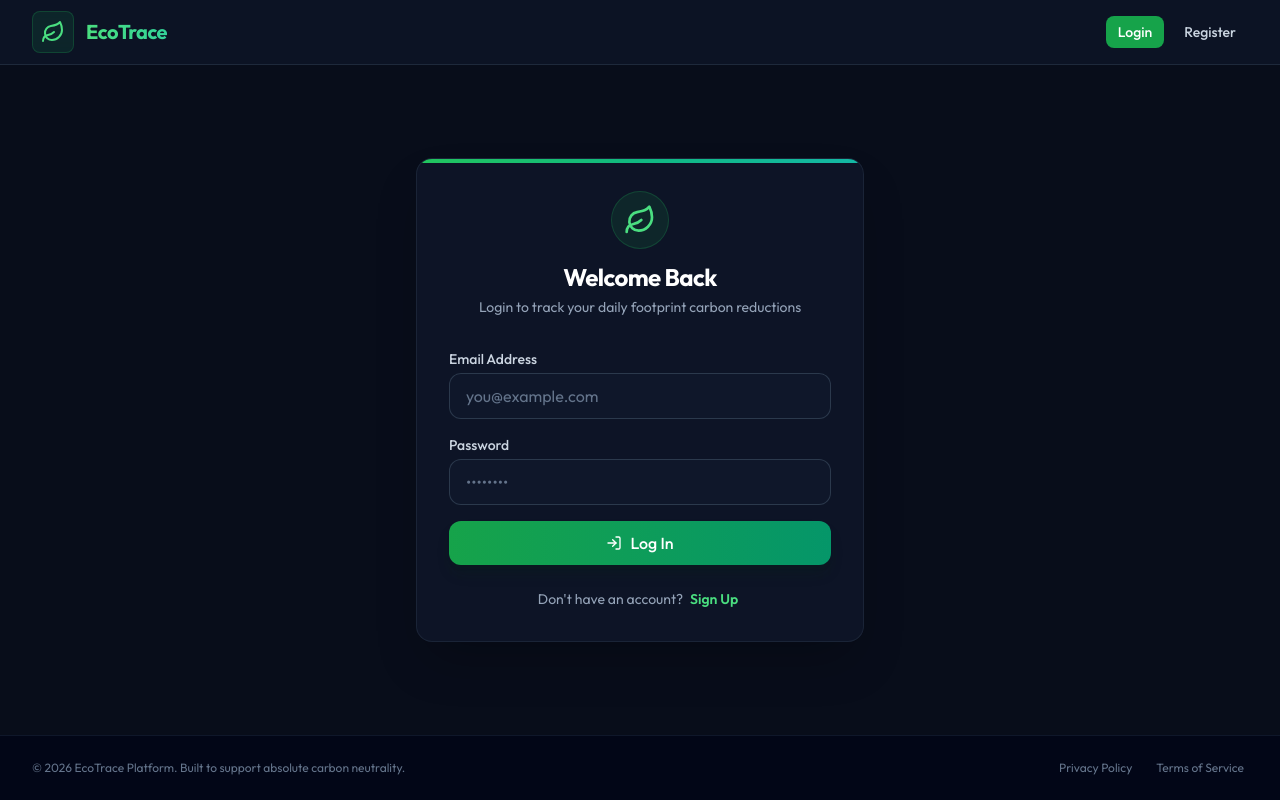
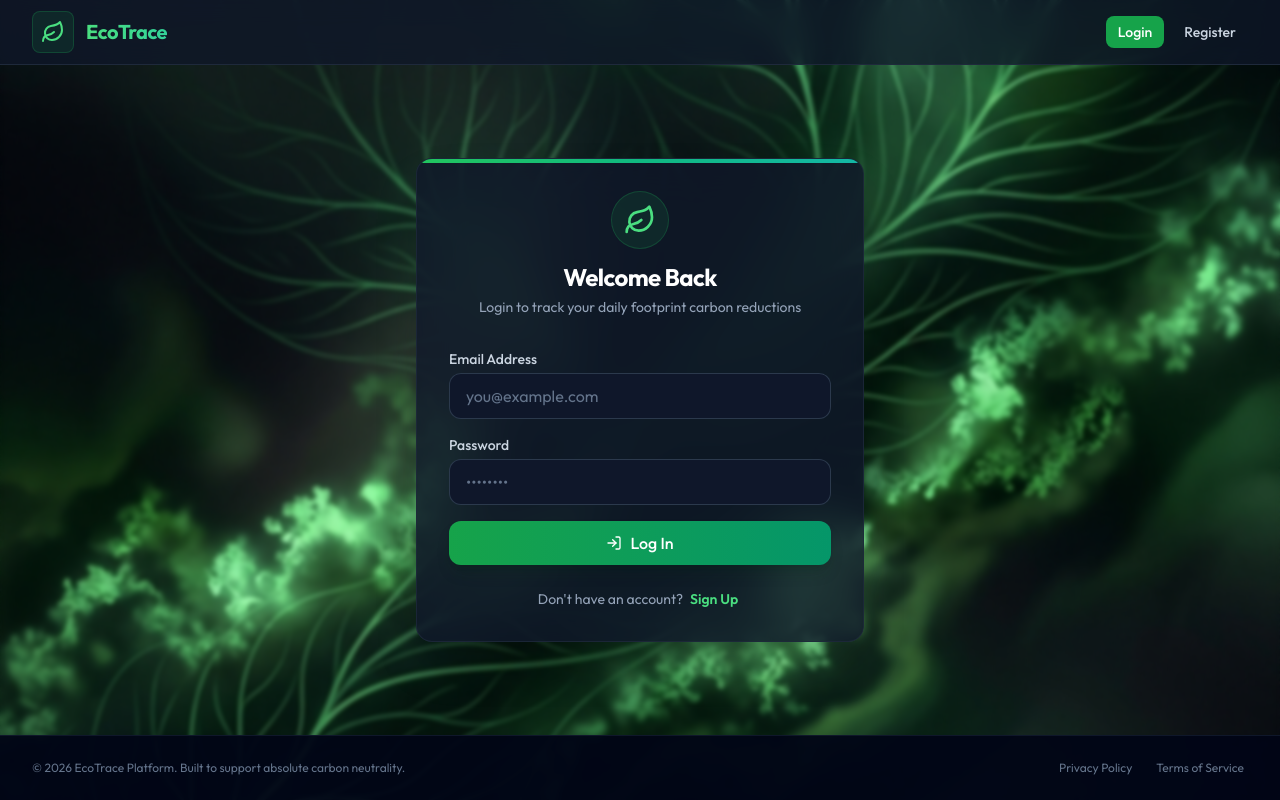
Before and after one commit to Sunny-creator110/carbon-footprint-awareness-app, a React (Vite) app in the folder frontend/: page / in a window 1280 px wide. Built offline with nearby package versions, Linux system fonts and the light colour scheme.

Commit message:
Added premium green nature background image across entire app and authenticated dashboard

```diff
--- a/frontend/src/App.jsx
+++ b/frontend/src/App.jsx
@@ -74,17 +74,23 @@ function App() {
   };
 
   return (
-    <div className="min-h-screen bg-[#080d1a] flex flex-col selection:bg-green-600 selection:text-white">
+    <div
+      className="min-h-screen flex flex-col selection:bg-green-600 selection:text-white bg-cover bg-center bg-no-repeat relative"
+      style={{ backgroundImage: "url('/nature_bg.png')" }}
+    >
+      {/* Dynamic Background Dark Overlay to maintain 100% WCAG contrast while showing premium visuals */}
+      <div className={`absolute inset-0 backdrop-blur-[2px] transition-colors duration-500 z-0 pointer-events-none ${user ? 'bg-[#080d1a]/93' : 'bg-[#080d1a]/82'}`} />
+
       {/* Skip to Content - Screen Reader A11y */}
       <a
         href="#main-content"
-        className="sr-only focus:not-sr-only focus:absolute focus:top-4 focus:left-4 focus:z-50 focus:px-4 focus:py-2 focus:bg-green-600 focus:text-white focus:rounded-md focus:outline-none focus:ring-2 focus:ring-offset-2 focus:ring-green-600 focus:ring-offset-slate-900"
+        className="sr-only focus:not-sr-only focus:absolute focus:top-4 focus:left-4 focus:z-50 focus:px-4 focus:py-2 focus:bg-green-600 focus:text-white focus:rounded-md focus:outline-none focus:ring-2 focus:ring-offset-2 focus:ring-green-600 focus:ring-offset-slate-900 z-50"
       >
         Skip to main content
       </a>
 
       {/* Semantic Header */}
-      <header className="border-b border-slate-800 bg-[#0f172a]/70 backdrop-blur-md sticky top-0 z-40">
+      <header className="border-b border-slate-800 bg-[#0f172a]/75 backdrop-blur-md sticky top-0 z-40 relative">
         <div className="max-w-7xl mx-auto px-4 sm:px-6 lg:px-8 h-16 flex items-center justify-between">
           <div className="flex items-center space-x-3">
             <div className="p-2 bg-green-500/10 rounded-lg text-green-400 border border-green-500/20">
@@ -136,7 +142,7 @@ function App() {
       </header>
 
       {/* Main Container */}
-      <main id="main-content" className="flex-grow flex flex-col" tabIndex="-1">
+      <main id="main-content" className="flex-grow flex flex-col relative z-10" tabIndex="-1">
         {loading && !user && (
           <div className="flex-grow flex items-center justify-center">
             <Loader2 className="h-10 w-10 text-green-500 animate-spin" />
@@ -274,7 +280,7 @@ function App() {
         {user && <Dashboard token={token} onLogout={handleLogout} />}
       </main>
 
-      <footer className="bg-slate-950 py-6 border-t border-slate-900">
+      <footer className="bg-slate-950/95 py-6 border-t border-slate-900 relative z-10">
         <div className="max-w-7xl mx-auto px-4 sm:px-6 lg:px-8 flex flex-col sm:flex-row items-center justify-between text-slate-500 text-xs">
           <p>&copy; {new Date().getFullYear()} EcoTrace Platform. Built to support absolute carbon neutrality.</p>
           <div className="flex space-x-4 mt-2 sm:mt-0">
```
Also changed, not shown: frontend/public/nature_bg.png (added).
